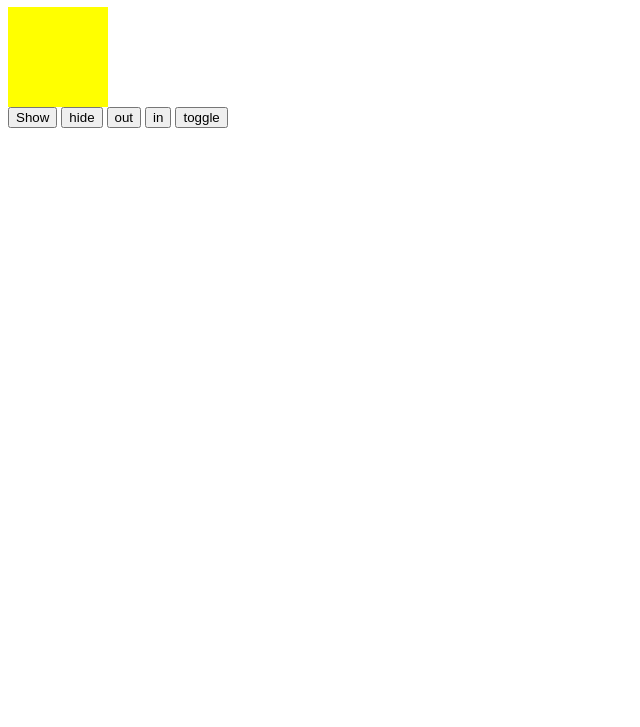
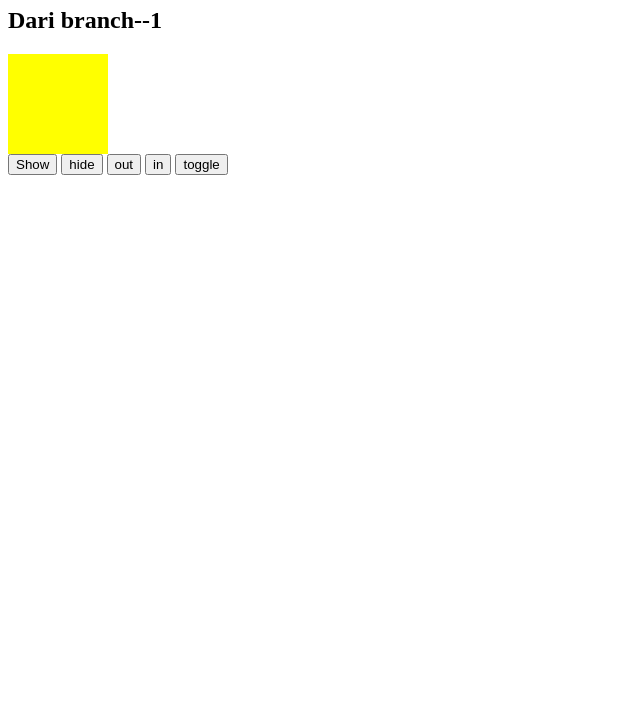
Before and after one commit to Havis97/Latihan-JQuery, a plain HTML site: page index.html in a window 1280 px wide. Shown: the part 73-800 px from the top of the page, without its empty margins (0-640 px from the left). Drawn offline with Linux system fonts and the light colour scheme.

Commit message:
add text dari branch--1

```diff
--- a/index.html
+++ b/index.html
@@ -15,6 +15,7 @@
     </style>
     <body>
         <h1>Testing</h1>
+        <h2>Dari branch--1</h2>
         <!-- <section>
             <p>Hello World</p>
             <p id="hello">hello</p>
```
